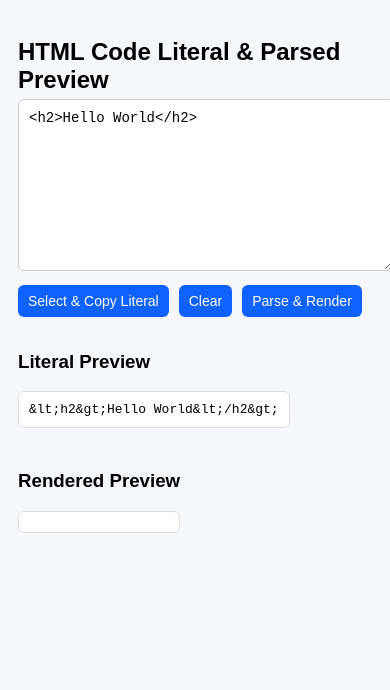
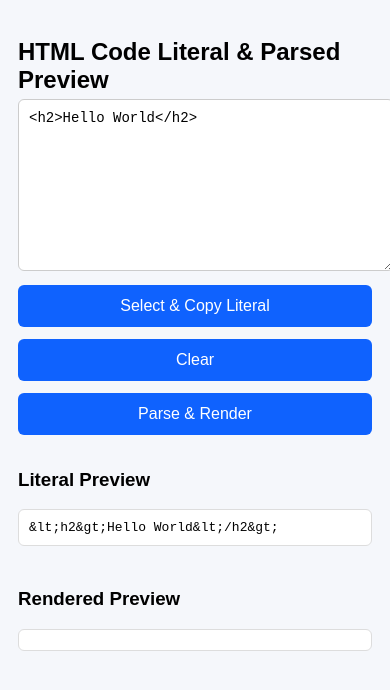
Before and after one commit to kokhinmaungwin/HTML-Parser-PWA, a plain HTML site: page index.html in a window 390 px wide. Drawn offline with Linux system fonts and the light colour scheme.

Commit message:
Update index.html

```diff
--- a/index.html
+++ b/index.html
@@ -72,6 +72,26 @@
   }
   h2 {
     margin-bottom: 5px;
+  }
+
+  /* Responsive for small screens */
+  @media (max-width: 600px) {
+    #previewWrapper {
+      flex-direction: column;
+    }
+    pre, .rendered {
+      flex: 1 1 100%;
+      max-height: 200px;  /* reduce height a bit for mobile */
+    }
+    button {
+      flex: 1 1 100%;
+      font-size: 16px;
+      padding: 12px 0;
+    }
+    .controls {
+      flex-direction: column;
+      gap: 12px;
+    }
   }
 </style>
 </head>
```
Lines whose indentation alone changed are shown as unchanged.
